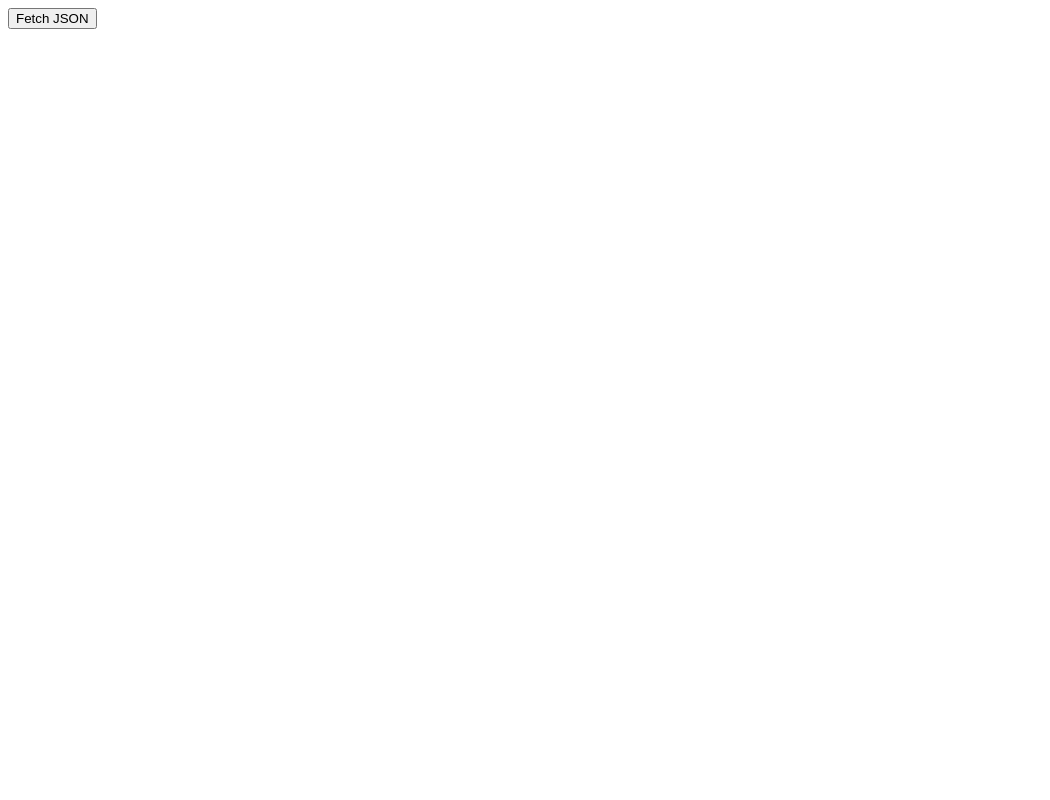
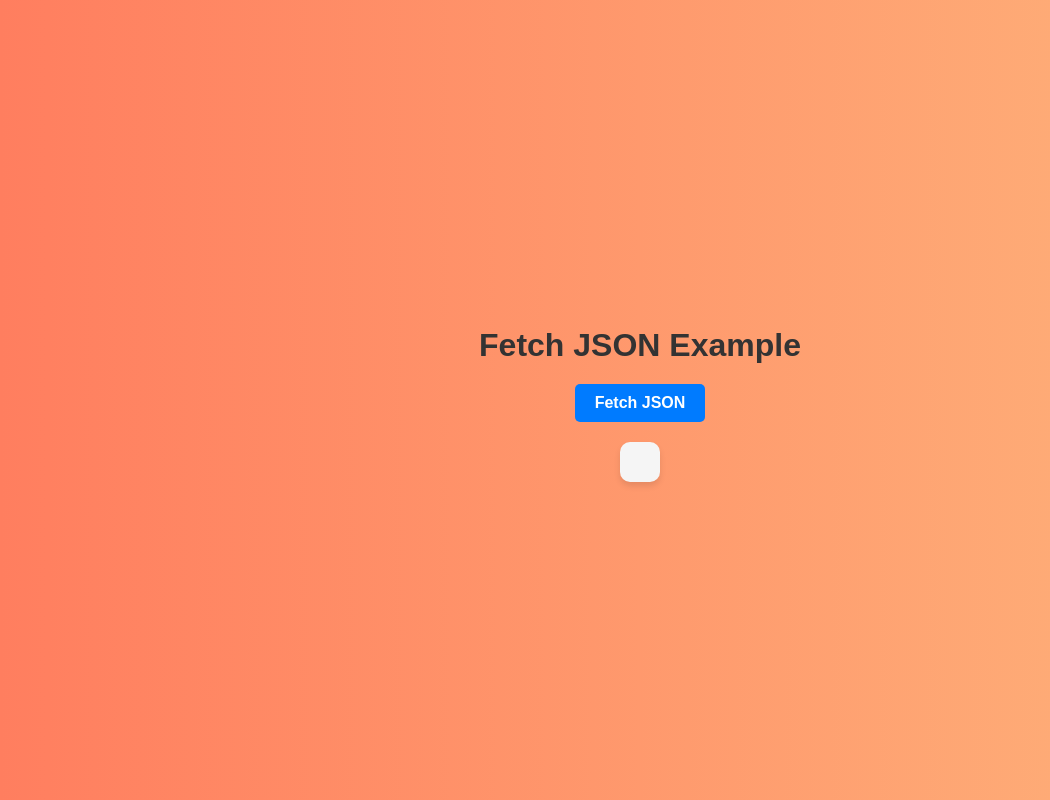
Before and after one commit to Arc009/sharejson, a plain HTML site: page index.html in a window 1280 px wide. Shown: the whole page, without its empty margins (0-1050 px from the left). Drawn offline with Linux system fonts and the light colour scheme.

Commit message:
Add files via upload

```diff
--- a/index.html
+++ b/index.html
@@ -4,8 +4,48 @@
     <meta charset="UTF-8">
     <meta name="viewport" content="width=device-width, initial-scale=1.0">
     <title>Fetch JSON Example</title>
+    <style>
+        body {
+            font-family: Arial, sans-serif;
+            display: flex;
+            flex-direction: column;
+            align-items: center;
+            justify-content: center;
+            height: 100vh;
+            margin: 0;
+            background: linear-gradient(to right, #ff7e5f, #feb47b);
+            color: #333;
+        }
+        h1 {
+            margin-bottom: 20px;
+        }
+        button {
+            padding: 10px 20px;
+            font-size: 16px;
+            font-weight: bold;
+            color: #fff;
+            background-color: #007bff;
+            border: none;
+            border-radius: 5px;
+            cursor: pointer;
+            transition: background-color 0.3s;
+        }
+        button:hover {
+            background-color: #0056b3;
+        }
+        pre {
+            margin-top: 20px;
+            padding: 20px;
+            background-color: #f5f5f5;
+            border-radius: 10px;
+            max-width: 80%;
+            overflow-x: auto;
+            box-shadow: 0 4px 6px rgba(0, 0, 0, 0.1);
+        }
+    </style>
 </head>
 <body>
+    <h1>Fetch JSON Example</h1>
     <button id="fetchButton">Fetch JSON</button>
     <pre id="output"></pre>
 
```
